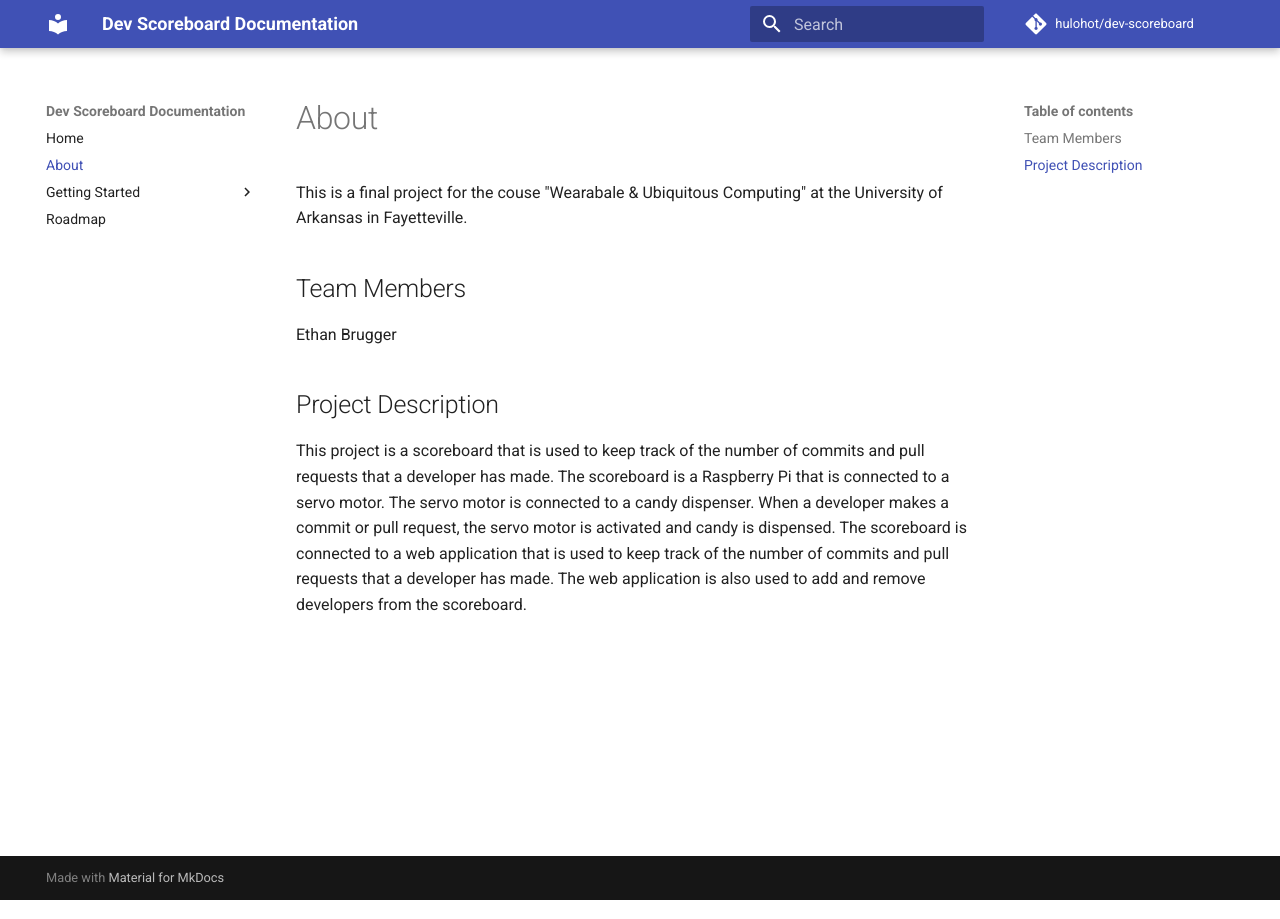
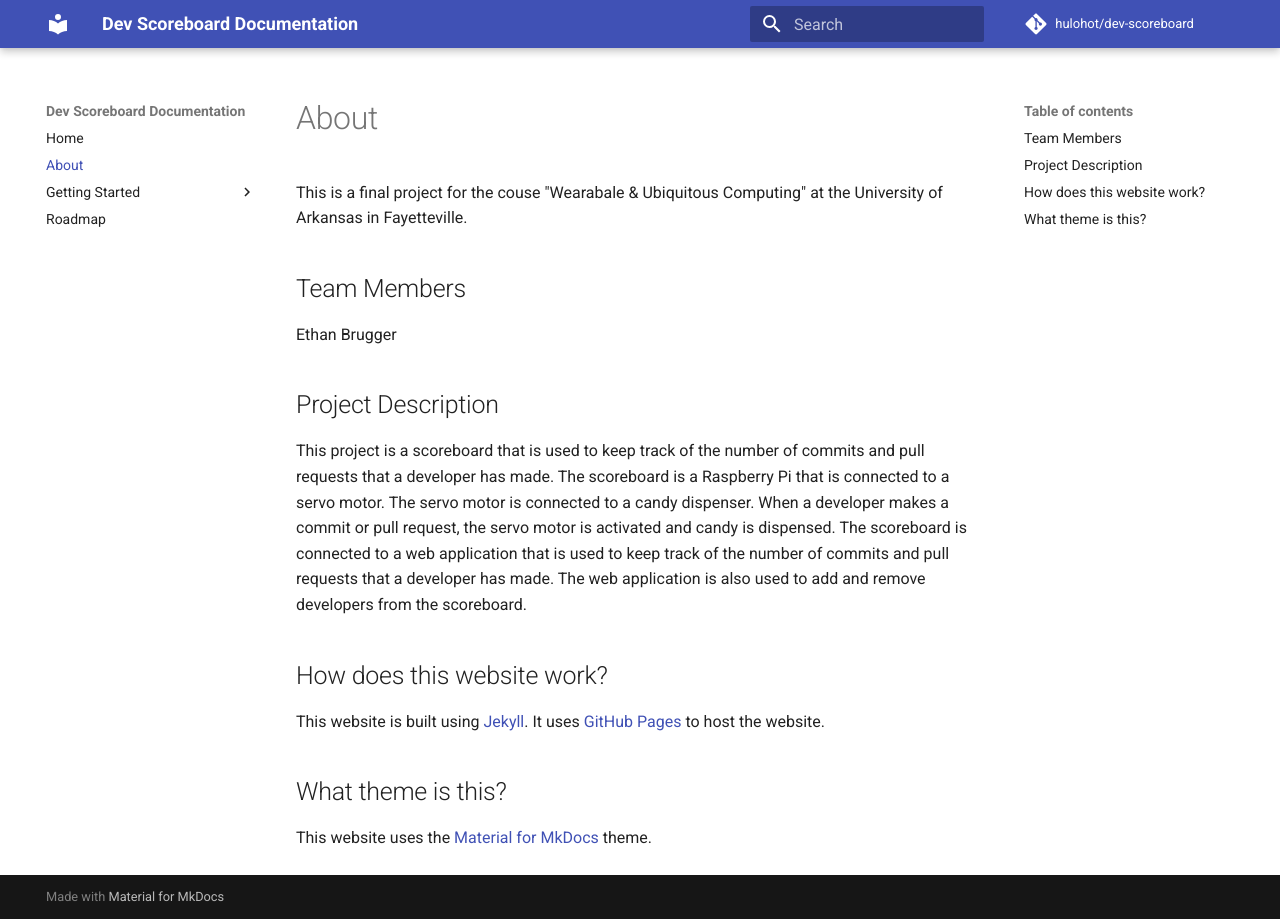
Before and after one commit to hulohot/dev-scoreboard, an MkDocs documentation site: the page built from docs/about.md, in a window 1280 px wide. Built offline with MkDocs 1.6.1 and Material for MkDocs 9.7.7, drawn with Linux system fonts in a browser that asks for light colours; comment, search, counter and statistics services are not loaded.

Commit message:
Updated mkdocs

```diff
--- a/docs/about.md
+++ b/docs/about.md
@@ -9,3 +9,11 @@ Ethan Brugger
 ## Project Description
 
 This project is a scoreboard that is used to keep track of the number of commits and pull requests that a developer has made. The scoreboard is a Raspberry Pi that is connected to a servo motor. The servo motor is connected to a candy dispenser. When a developer makes a commit or pull request, the servo motor is activated and candy is dispensed. The scoreboard is connected to a web application that is used to keep track of the number of commits and pull requests that a developer has made. The web application is also used to add and remove developers from the scoreboard.
+
+## How does this website work?
+
+This website is built using [Jekyll](https://jekyllrb.com/). It uses [GitHub Pages](https://pages.github.com/) to host the website.
+
+## What theme is this?
+
+This website uses the [Material for MkDocs](https://squidfunk.github.io/mkdocs-material/) theme.
```
Also changed, not shown: docs/index.md (+6 -0 lines), docs/roadmap.md (+15 -0 lines).
